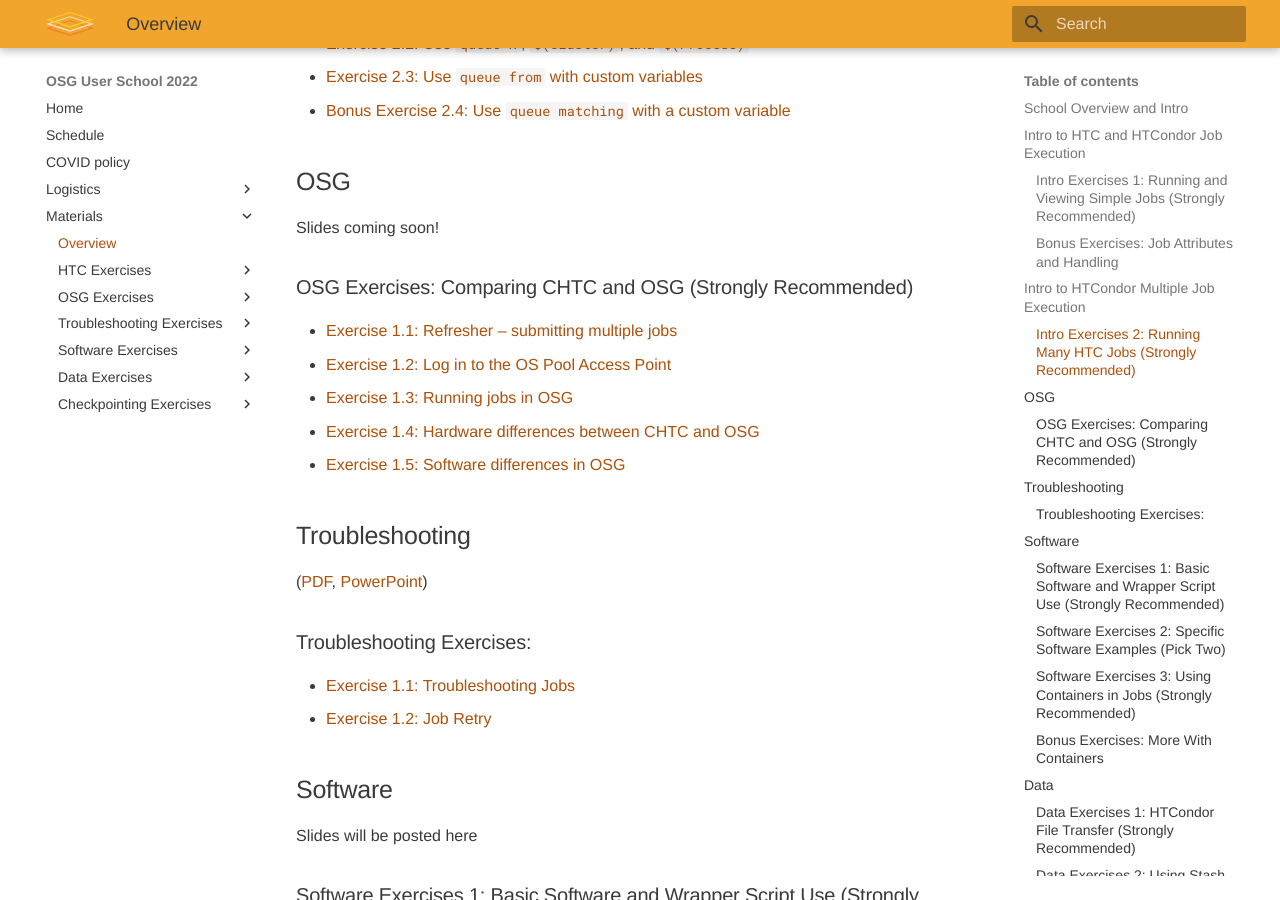
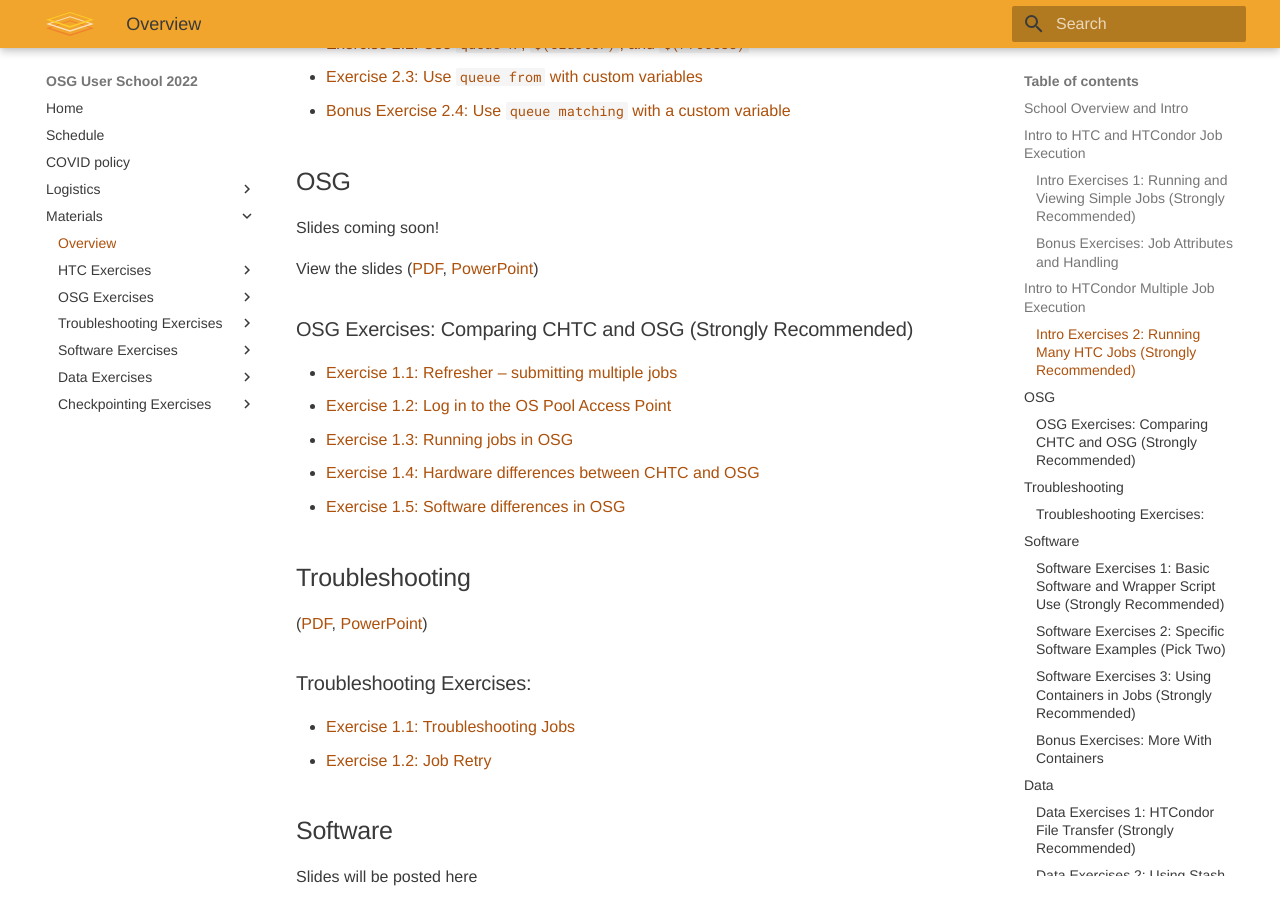
Before and after one commit to showmic09/user-school-2022, an MkDocs documentation site: the page built from docs/materials/index.md, in a window 1280 px wide and 900 px high, scrolled down 1001 px. Built offline with MkDocs 1.6.1 and Material for MkDocs 9.7.7, drawn with Linux system fonts in a browser that asks for light colours; some of the changed lines change nothing that is shown.

Commit message:
Added OSG slides

```diff
--- a/docs/materials/index.md
+++ b/docs/materials/index.md
@@ -46,11 +46,9 @@
 
 Slides coming soon!
 
-<!--
 View the slides
-([PDF](osg/files/osgvs21-day3-osg.pdf),
-[PowerPoint](osg/files/osgvs21-day3-osg.pptx))
--->
+([PDF](osg/files/osgus22-day2-2-osg-cartwright.pdf),
+[PowerPoint](osg/files/osgus22-day2-2-osg-cartwright.pptx))
 
 ### OSG Exercises: Comparing CHTC and OSG (Strongly Recommended)
 
```
Also changed, not shown: 2 other files.
